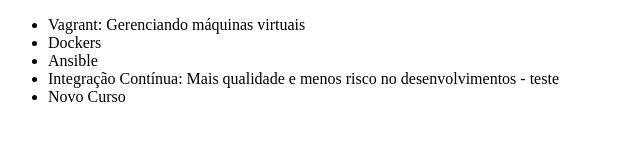
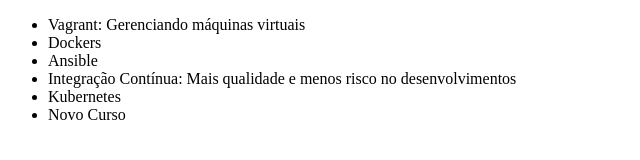
Before and after one commit to mschuchsilva/Alura_Git, a plain HTML site: page index.html in a window 1280 px wide. Shown: the whole page, without its empty margins (0-640 px from the left). Drawn offline with Linux system fonts and the light colour scheme.

Commit message:
Ajustando conflito gerado pelo rebase

```diff
--- a/index.html
+++ b/index.html
@@ -9,7 +9,8 @@
         <li>Vagrant: Gerenciando máquinas virtuais</li>
         <li>Dockers</li>
         <li>Ansible</li>
-        <li> Integração Contínua: Mais qualidade e menos risco no desenvolvimentos - teste</li>
+        <li>Integração Contínua: Mais qualidade e menos risco no desenvolvimentos</li>
+        <li>Kubernetes</li>
         <li>Novo Curso</li>
     </ul>
 </body>
```
